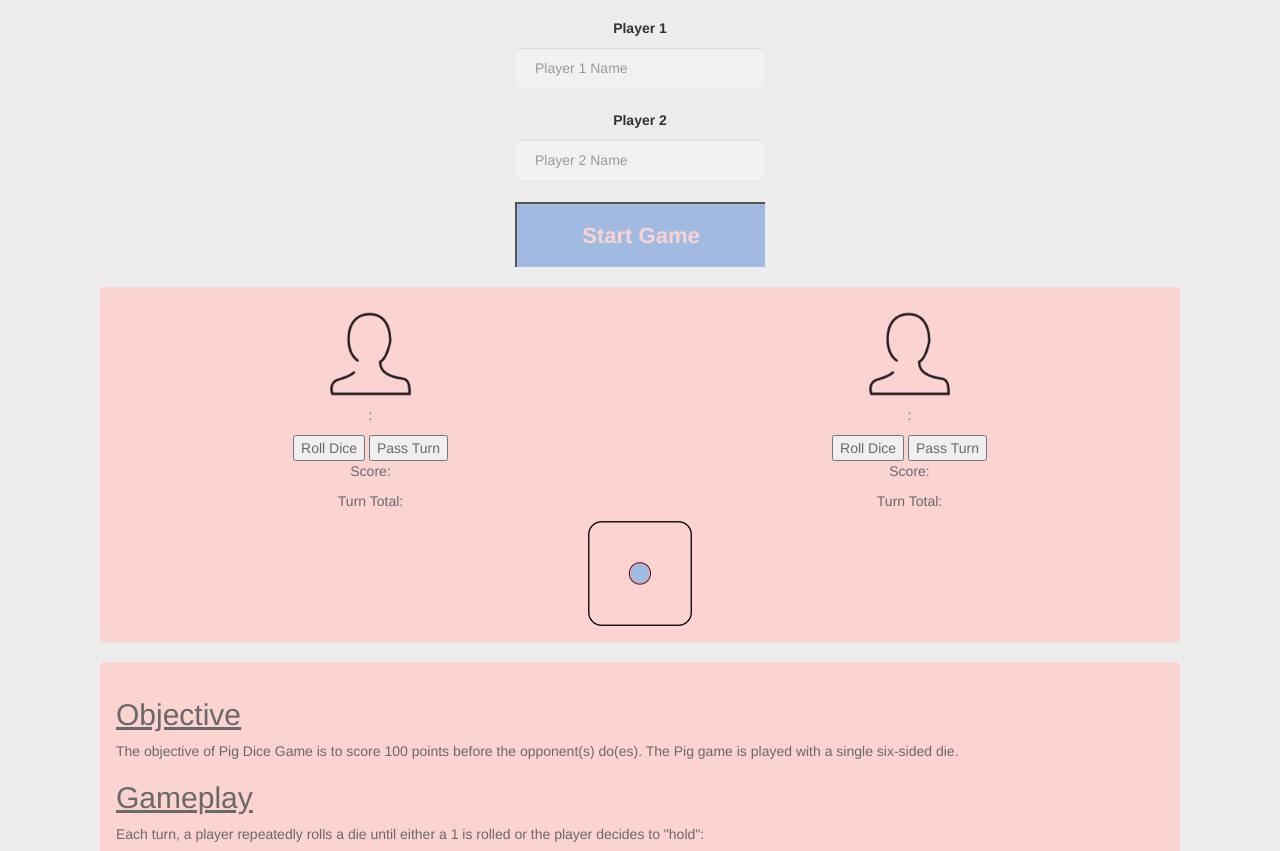
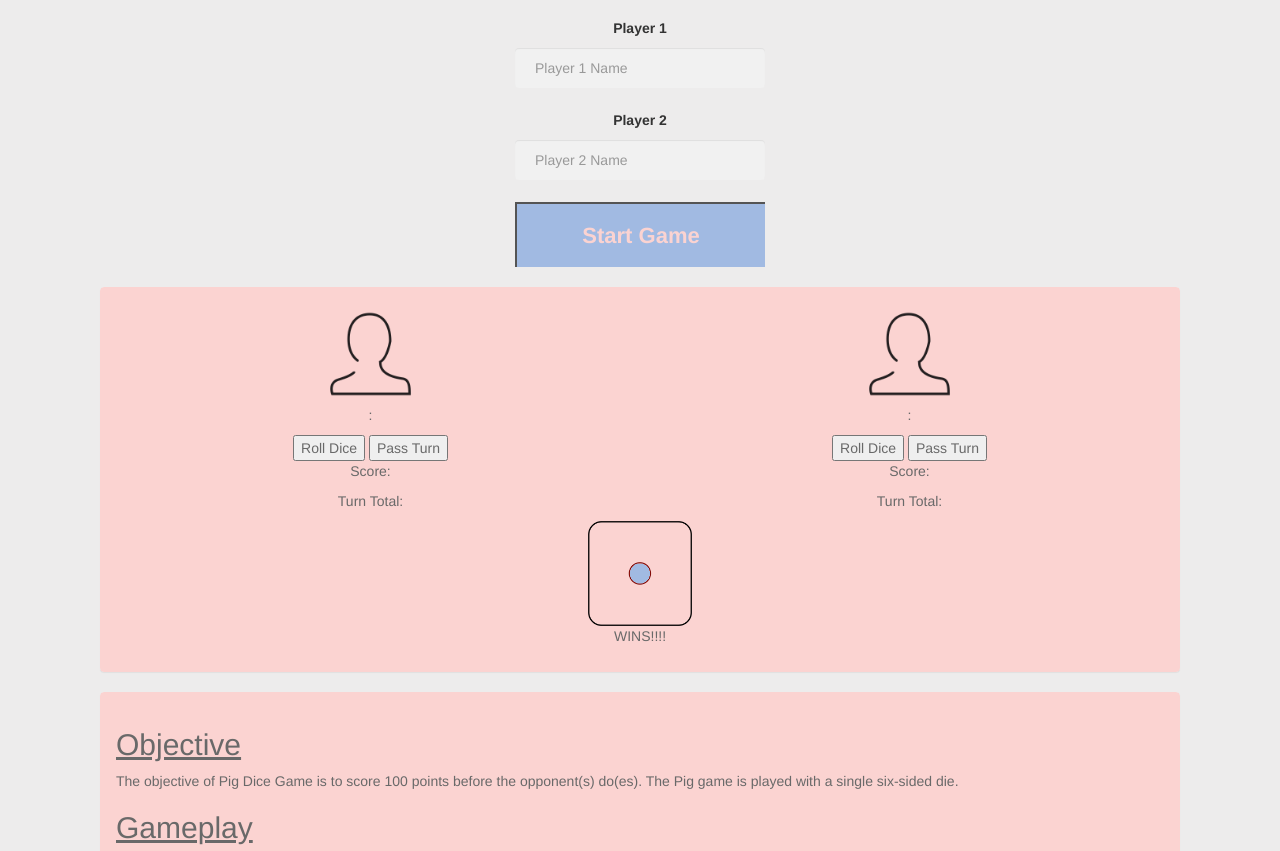
Before and after one commit to Stella-Ndirangu/pig-dice, a plain HTML site: page index.html in a window 1280 px wide. Shown: the part 168-1019 px from the top of the page. Drawn offline with Linux system fonts and the light colour scheme.

Commit message:
Add Winner message and correct No score message

```diff
--- a/index.html
+++ b/index.html
@@ -74,6 +74,7 @@
             <div class="diceRoll">
               <img src="images/1.png" alt="player image" name="die">
               <p class="noScore">No score for this turn!</p>
+              <p class="winner"></p><p class="win">WINS!!!!</p>
 
             </div>
           </div>
```
